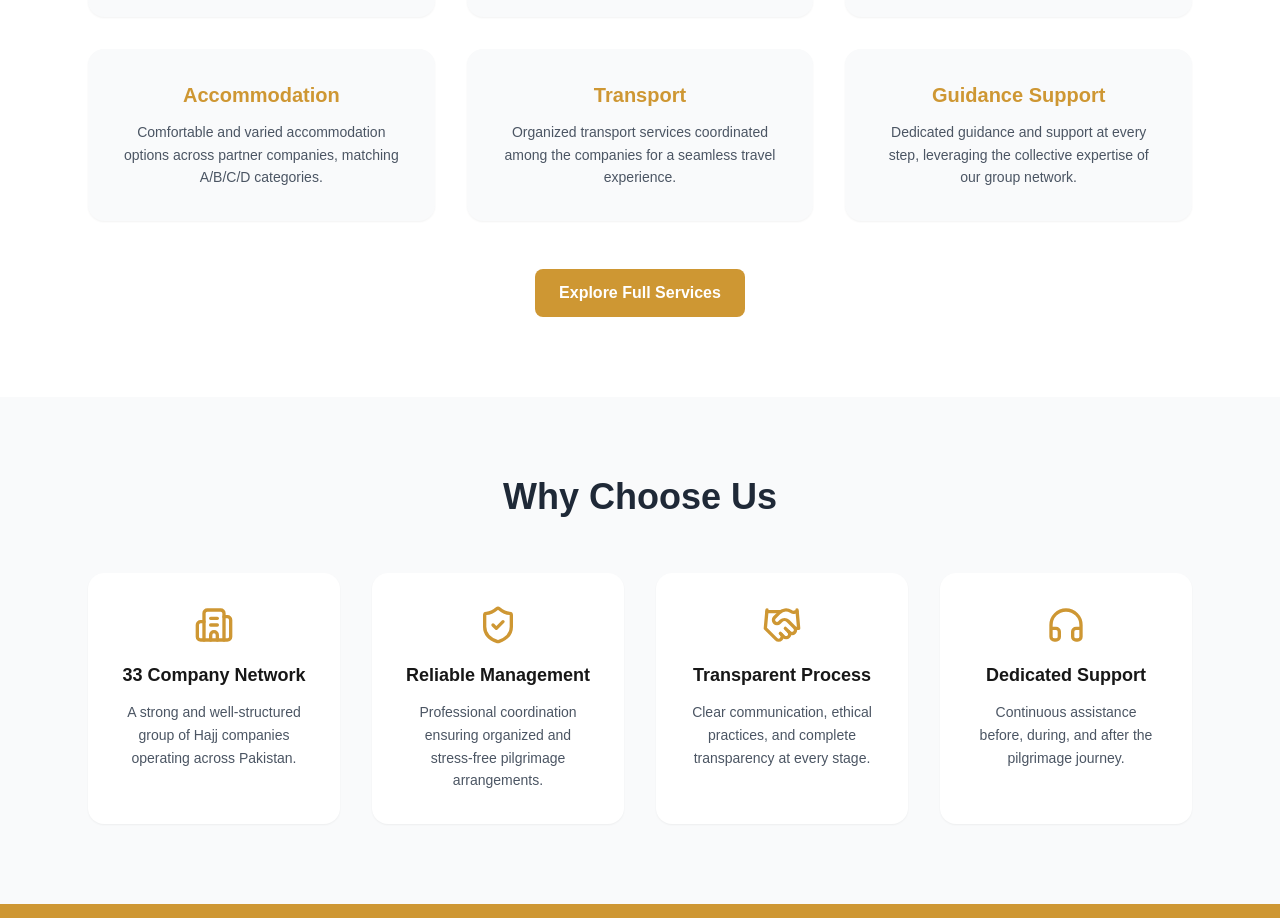
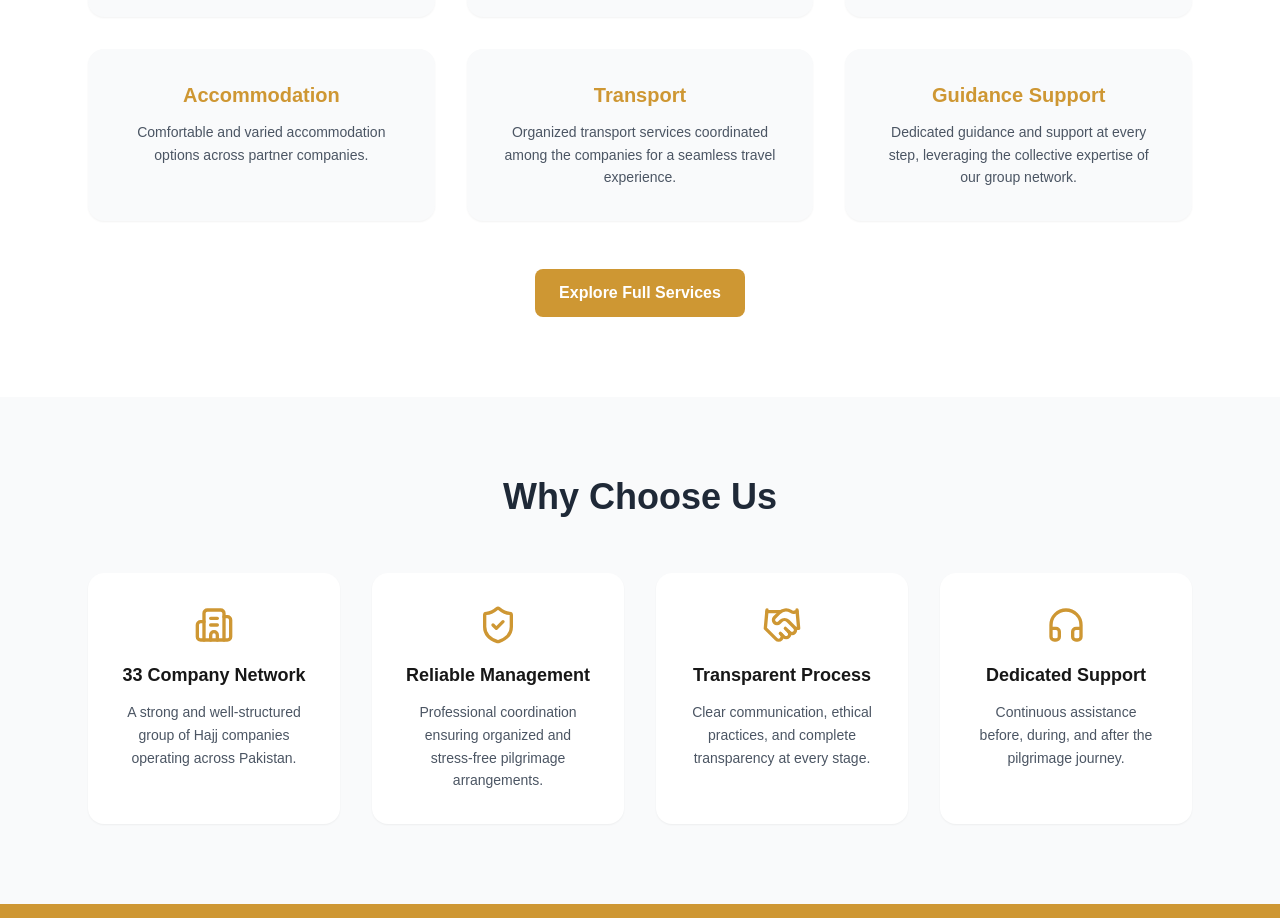
Before and after one commit to WebCodeKing/al-mashood, a Next.js app: page /company-profile in a window 1280 px wide. Shown: the part 2400-3318 px from the top of the page. Built offline with nearby package versions, Linux system fonts and the light colour scheme.

Commit message:
Updated company profile page remove mistakes

```diff
--- a/pages/company-profile.js
+++ b/pages/company-profile.js
@@ -197,8 +197,9 @@ const CompanyProfile = () => {
       <div className="bg-gray-50 p-8 rounded-2xl shadow-sm hover:shadow-lg transition duration-300">
         <h3 className="text-xl font-semibold mb-3 text-[#ce9733]">Accommodation</h3>
         <p className="text-gray-600 text-sm leading-relaxed">
-          Comfortable and varied accommodation options across partner companies,
-          matching A/B/C/D categories.
+          Comfortable and varied accommodation options across partner companies.
+          {/* ,
+          matching A/B/C/D categories. */}
         </p>
       </div>
 
```
